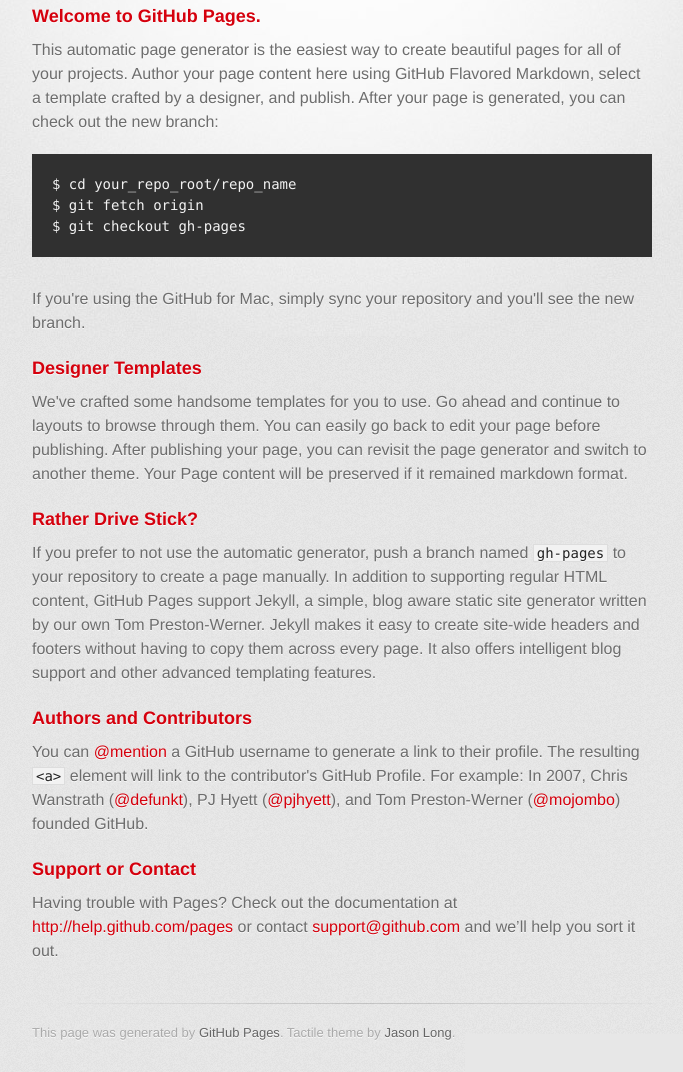
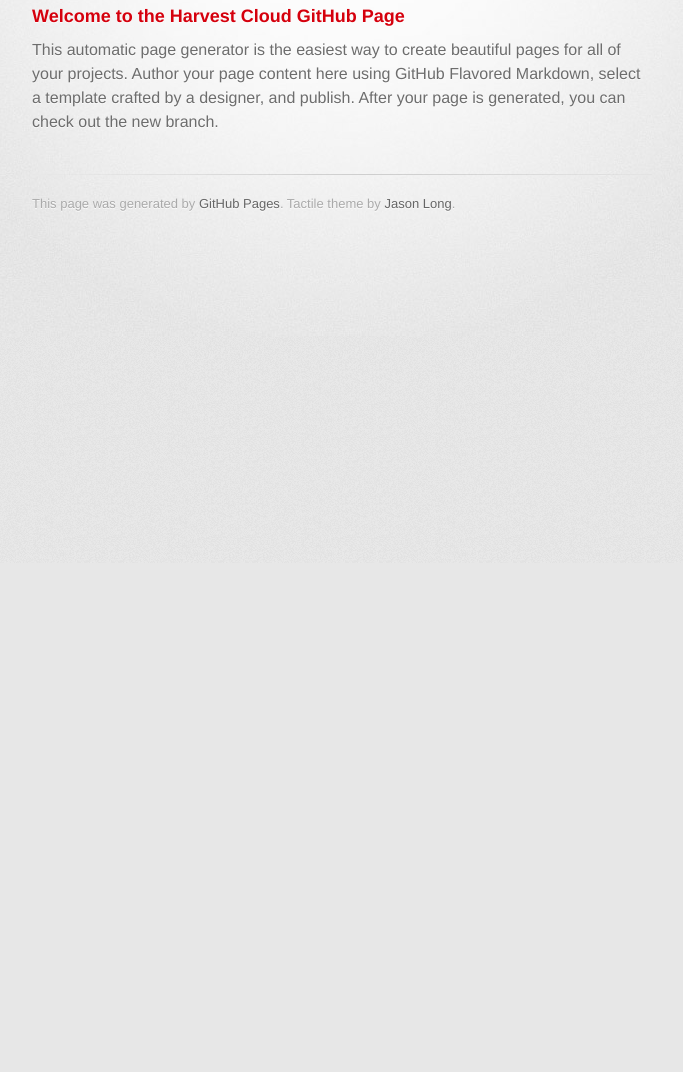
Before and after one commit to harvestcloudold/harvestcloud.github.io, a plain HTML site: page index.html in a window 1280 px wide. Shown: the part 237-1309 px from the top of the page, without its empty margins (298-981 px from the left). After the commit the page ends 800 px from the top, so only its background shows below. Drawn offline with Linux system fonts and the light colour scheme; a web font is replaced by a local one.

Commit message:
Replace master branch with page content via GitHub

```diff
--- a/index.html
+++ b/index.html
@@ -29,32 +29,9 @@
         <hr>
 
         <section id="main_content">
-          <h3>Welcome to GitHub Pages.</h3>
+          <h3>Welcome to the Harvest Cloud GitHub Page</h3>
 
-<p>This automatic page generator is the easiest way to create beautiful pages for all of your projects. Author your page content here using GitHub Flavored Markdown, select a template crafted by a designer, and publish. After your page is generated, you can check out the new branch:</p>
-
-<pre><code>$ cd your_repo_root/repo_name
-$ git fetch origin
-$ git checkout gh-pages
-</code></pre>
-
-<p>If you're using the GitHub for Mac, simply sync your repository and you'll see the new branch.</p>
-
-<h3>Designer Templates</h3>
-
-<p>We've crafted some handsome templates for you to use. Go ahead and continue to layouts to browse through them. You can easily go back to edit your page before publishing. After publishing your page, you can revisit the page generator and switch to another theme. Your Page content will be preserved if it remained markdown format.</p>
-
-<h3>Rather Drive Stick?</h3>
-
-<p>If you prefer to not use the automatic generator, push a branch named <code>gh-pages</code> to your repository to create a page manually. In addition to supporting regular HTML content, GitHub Pages support Jekyll, a simple, blog aware static site generator written by our own Tom Preston-Werner. Jekyll makes it easy to create site-wide headers and footers without having to copy them across every page. It also offers intelligent blog support and other advanced templating features.</p>
-
-<h3>Authors and Contributors</h3>
-
-<p>You can <a href="https://github.com/blog/821" class="user-mention">@mention</a> a GitHub username to generate a link to their profile. The resulting <code>&lt;a&gt;</code> element will link to the contributor's GitHub Profile. For example: In 2007, Chris Wanstrath (<a href="https://github.com/defunkt" class="user-mention">@defunkt</a>), PJ Hyett (<a href="https://github.com/pjhyett" class="user-mention">@pjhyett</a>), and Tom Preston-Werner (<a href="https://github.com/mojombo" class="user-mention">@mojombo</a>) founded GitHub.</p>
-
-<h3>Support or Contact</h3>
-
-<p>Having trouble with Pages? Check out the documentation at <a href="http://help.github.com/pages">http://help.github.com/pages</a> or contact <a href="mailto:support@github.com">support@github.com</a> and we’ll help you sort it out.</p>
+<p>This automatic page generator is the easiest way to create beautiful pages for all of your projects. Author your page content here using GitHub Flavored Markdown, select a template crafted by a designer, and publish. After your page is generated, you can check out the new branch.</p>
         </section>
 
         <footer>
```
Also changed, not shown: params.json (+1 -1 lines).
